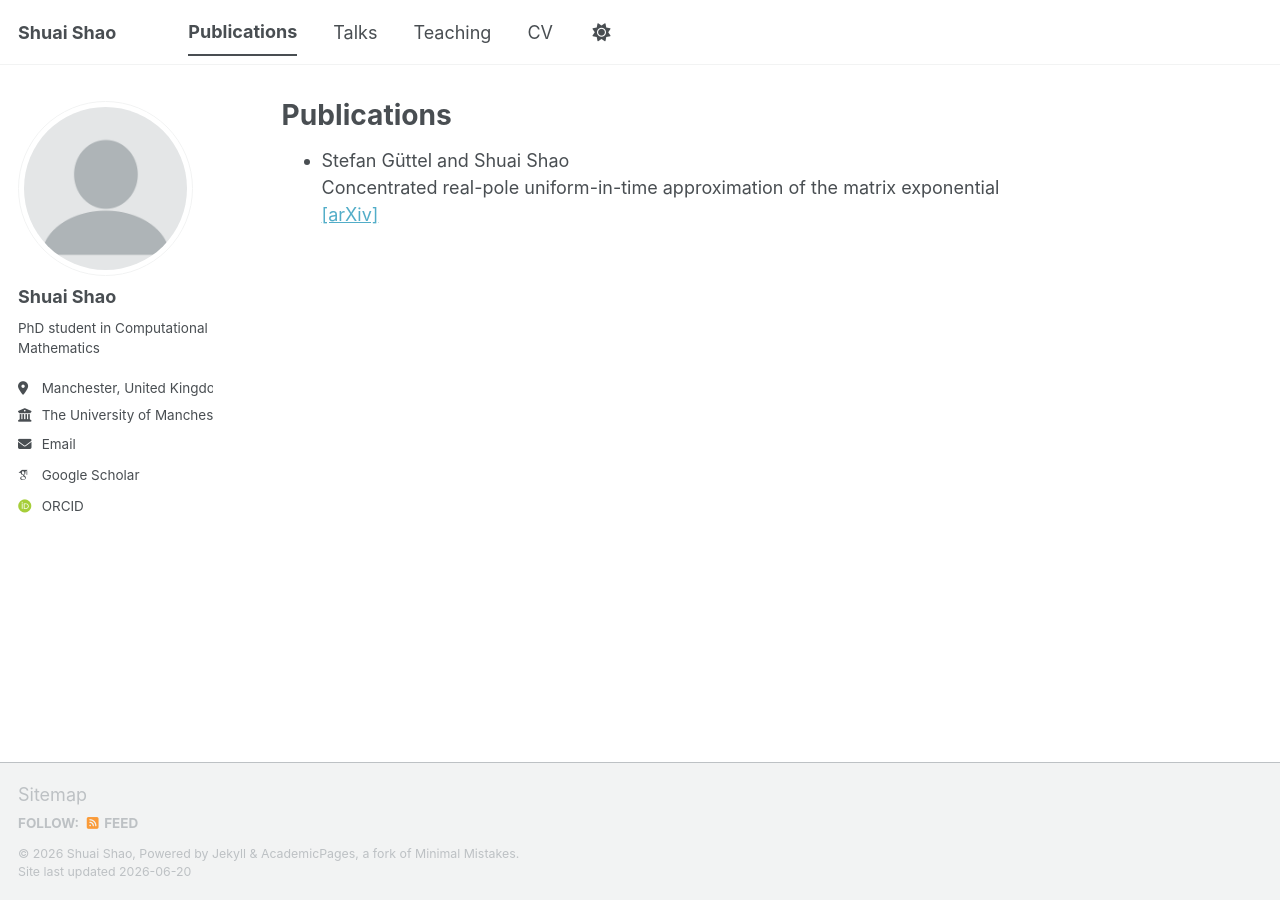
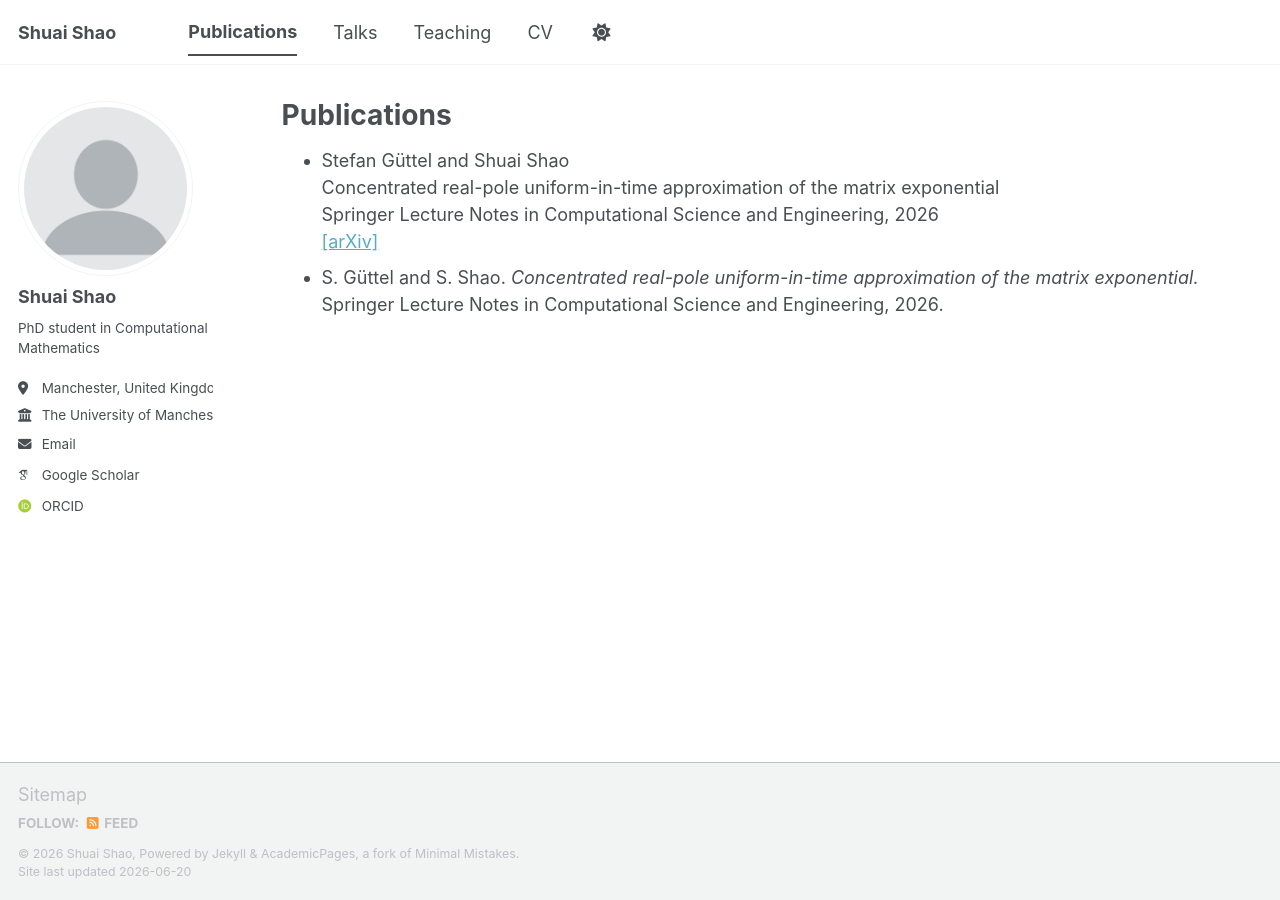
Before and after one commit to ShuaiShao-1203/ShuaiShao-1203.github.io, a Jekyll site: the page built from _pages/publications.html, in a window 1280 px wide. Built offline with Jekyll 4.4.1, drawn with Linux system fonts in a browser that asks for light colours; some web fonts are replaced; a script bundle is joined from its source files by our own code; library files that are not in the unit come from our copies.

Commit message:
Update publications.html

```diff
--- a/_pages/publications.html
+++ b/_pages/publications.html
@@ -13,6 +13,14 @@ author_profile: true
   <li>
     <span class="authors">Stefan Güttel and Shuai Shao</span><br>
     <span class="title">Concentrated real-pole uniform-in-time approximation of the matrix exponential</span><br>
+    <span class="venue">Springer Lecture Notes in Computational Science and Engineering, 2026</span><br>
     <a href="https://arxiv.org/abs/2511.21858v1">[arXiv]</a>
   </li>
+
+  <li>
+  S. Güttel and S. Shao.
+  <em>Concentrated real-pole uniform-in-time approximation of the matrix exponential.</em>
+  Springer Lecture Notes in Computational Science and Engineering, 2026.
+  </li>
+
 </ul>
```
